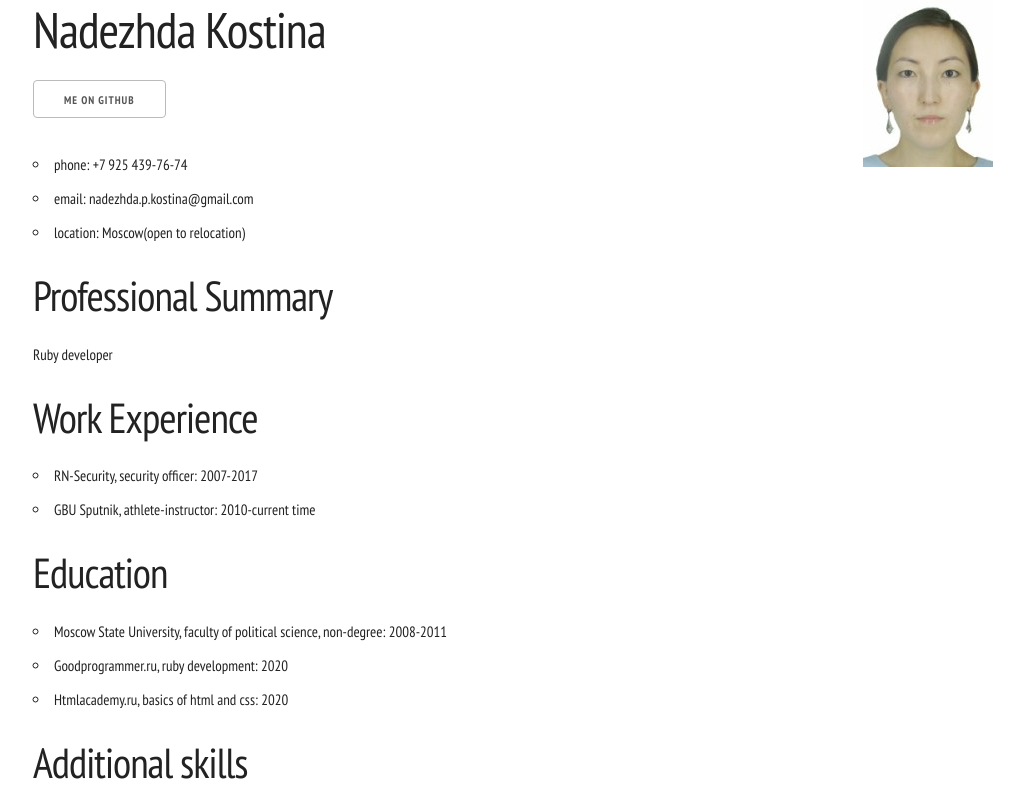
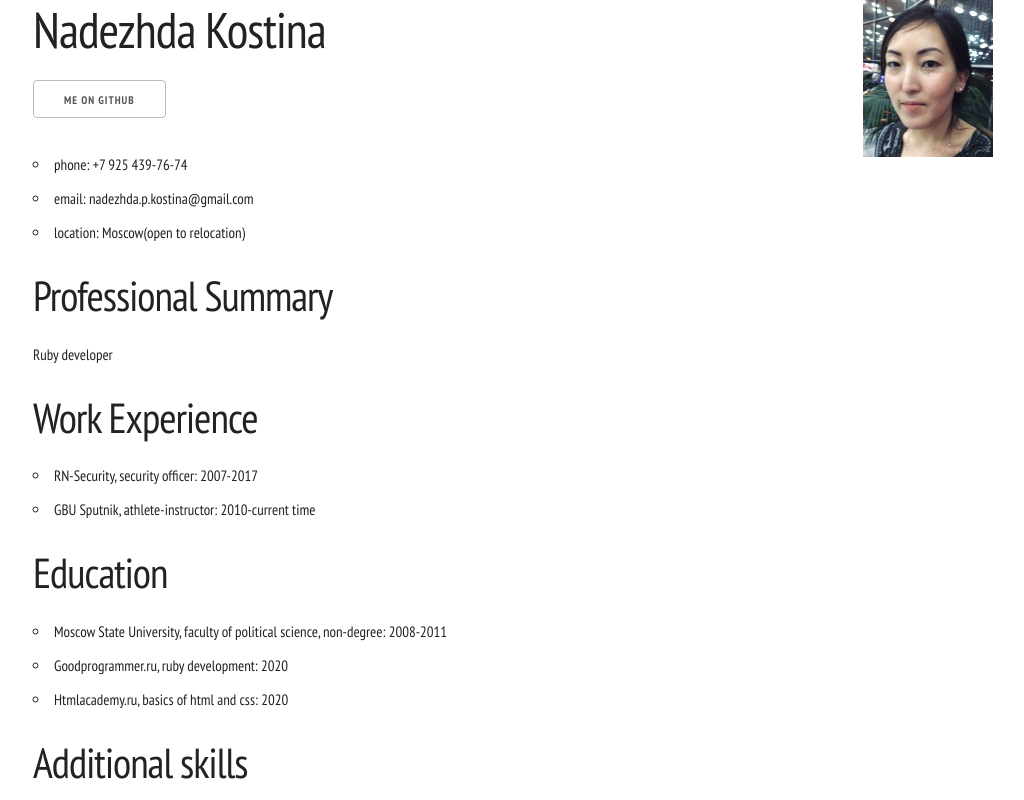
Before and after one commit to NadezhdaKostina/cv, a plain HTML site: page index.html in a window 1280 px wide. Shown: the top 800 px of the page, without its empty margins (127-1151 px from the left). Drawn offline with Linux system fonts and the light colour scheme.

Commit message:
initial version

```diff
--- a/index.html
+++ b/index.html
@@ -9,7 +9,7 @@
 </head>
 <body>
 <div class="container">
-<h1>Nadezhda Kostina<img src="images/cv_kostina.jpg" alt="Nadezhda Kostina" class="u-pull-right"></h1>
+<h1>Nadezhda Kostina<img src="images/kostina_cv.jpg" alt="Nadezhda Kostina" class="u-pull-right"></h1>
 <p><a href="https://github.com/kraftaverk" class="button">Me on Github</a></p>
 <ul>
   <li>phone: +7 925 439-76-74</li>
```
Also changed, not shown: images/cv_kostina.jpg (deleted), images/kostina_cv.jpg (added).
